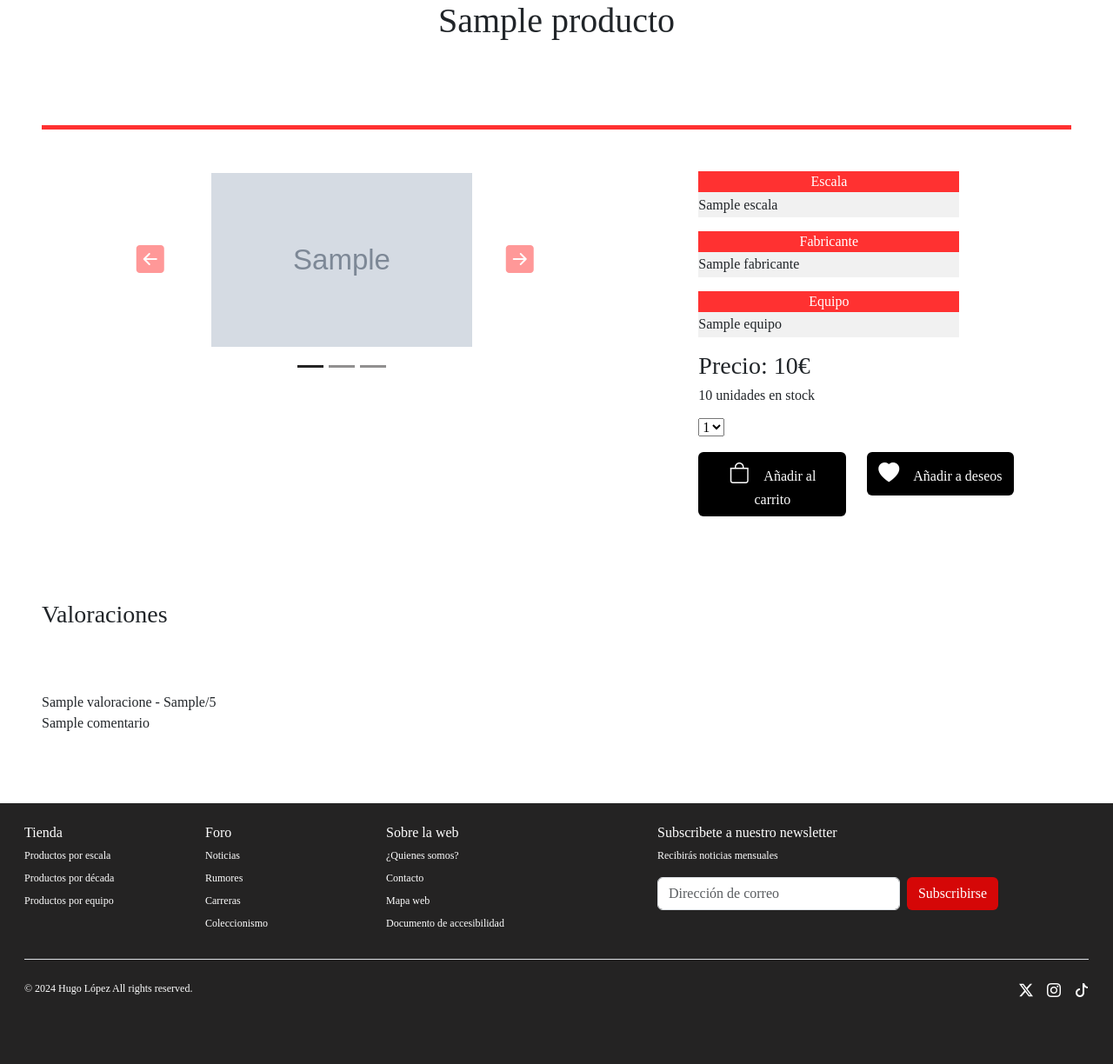
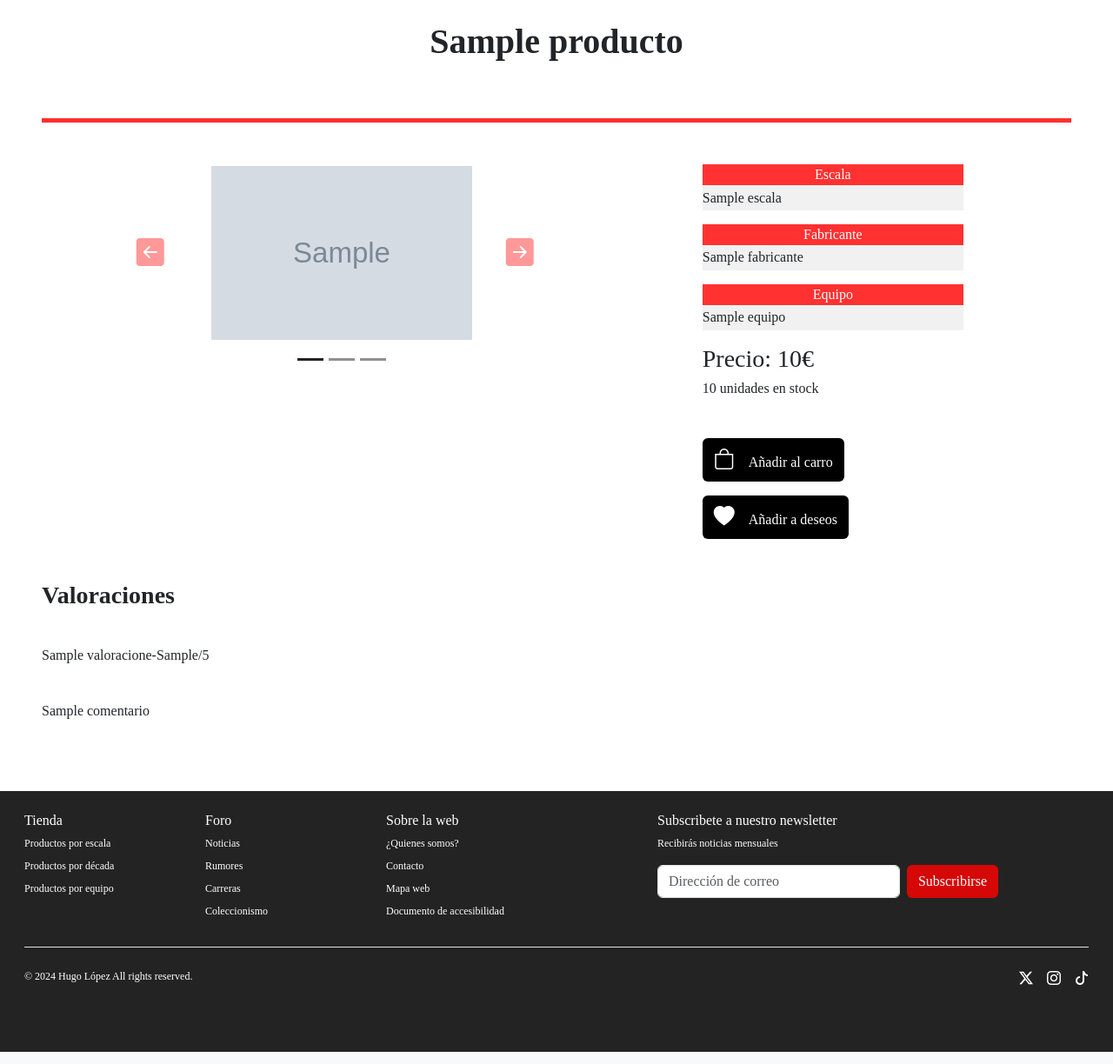
Before and after one commit to Hugo-Lopz/trabajo_final, a Symfony app: template F1Club/templates/producto/vistaProducto.html.twig in a window 1280 px wide. Shown: the part 205-1429 px from the top of the page at 87% size. Run offline with Twig, Linux system fonts and the light colour scheme; the template is opened without the code that fills it: most values are stand-ins (such as "Sample title", 1, 10 or a date in 2020); grey boxes marked "Sample" are stand-in pictures; style sheets or scripts are compiled from the project's sources; some libraries are stand-ins or nearby versions.

Commit message:
se añaden funcionalidades vue

```diff
--- a/F1Club/assets/js/app.js
+++ b/F1Club/assets/js/app.js
@@ -2,7 +2,7 @@ import { createApp, h } from 'vue'; // Importa la función h
 
 import ProductosStock from '../ficheros_vue/ProductosStock.vue';
 
-const stock = document.getElementById('app').getAttribute('data-stock');
+const stock = document.getElementById('stock').getAttribute('data-stock');
 
 createApp({
     data() {
@@ -15,4 +15,4 @@ createApp({
             stock: this.stock
         });
     }
-}).mount('#app');
+}).mount('#stock');
--- a/F1Club/public/styles/catalogueStyle.css
+++ b/F1Club/public/styles/catalogueStyle.css
@@ -95,10 +95,6 @@ nav li a {
 }
 
 /*Catálogo*/
-.titulo {
-    margin-bottom: 3rem;
-}
-
 .producto {
     margin: 5rem;
 }
--- a/F1Club/public/styles/productStyle.css
+++ b/F1Club/public/styles/productStyle.css
@@ -170,8 +170,8 @@ option i {
 }
 
 .sliderImagenCatalogo {
-    width: 600px;
-    height: 370px;
+    width: 1000px;
+    height: 560px;
 }
 
 .producto .carousel-item .container {
@@ -210,10 +210,6 @@ option i {
 
 .info {
     margin-top: 3rem;
-}
-
-.carritoForm {
-    margin-top: 1rem;
 }
 
 /*Valoración*/
--- a/F1Club/public/styles/style.css
+++ b/F1Club/public/styles/style.css
@@ -316,7 +316,7 @@ section {
 }
 
 .titulo {
-    margin-bottom: 3rem;
+    font-weight: bold;
     font-family: "Exo2";
 }
 
--- a/F1Club/src/Controller/Shop/ProductoController.php
+++ b/F1Club/src/Controller/Shop/ProductoController.php
@@ -18,7 +18,7 @@ use Symfony\Component\Routing\Annotation\Route;
 class ProductoController extends AbstractController
 {
     #[Route('/producto/{id}', name: 'ver_producto')]
-    public function visualizarProducto(ValoracionRepository $valoracionRepository, CategoriaModule $categoriaModule, ProductoRepository $productoRepository, int $id): Response
+    public function visualizarProducto(LineaPedidoRepository $lineaPedidoRepository,ValoracionRepository $valoracionRepository, CategoriaModule $categoriaModule, ProductoRepository $productoRepository, int $id): Response
     {
         //Con la clase que hemos creado vuelvo a obtener todos los datos necesarios para el navbar
         $escalas = $categoriaModule->getEscalas();
@@ -31,12 +31,13 @@ class ProductoController extends AbstractController
         $escala = $producto->getEscala();
         $fabricante = $producto->getFabricante();
         $equipo = $producto->getEquipo();
+        $ventas = $lineaPedidoRepository->obtenerVentasProducto($id);
         //Obtengo todas las valoraciones de este producto con el repository
         $valoraciones = $valoracionRepository->findBy(['producto' => $producto]);
 
 
         return $this->render('producto/vistaProducto.html.twig', [
-            'valoraciones' => $valoraciones, 'producto' => $producto, 'imagenes' => $imagenes, 'escala' => $escala, 'fabricante' => $fabricante, 'equipo' => $equipo, 'escalas' => $escalas, 'equipos' => $equipos, 'fabricantes' => $fabricantes
+            'ventas' => $ventas, 'valoraciones' => $valoraciones, 'producto' => $producto, 'imagenes' => $imagenes, 'escala' => $escala, 'fabricante' => $fabricante, 'equipo' => $equipo, 'escalas' => $escalas, 'equipos' => $equipos, 'fabricantes' => $fabricantes
         ]);
     }
 
--- a/F1Club/templates/producto/vistaProducto.html.twig
+++ b/F1Club/templates/producto/vistaProducto.html.twig
@@ -8,7 +8,7 @@
 {% include '/compartido/nav.html.twig' with {'escalas': escalas, 'equipos': equipos, 'fabricantes': fabricantes} %}
 
 <div class="d-flex align-items-center justify-content-center">
-        <h1 class="titulo">{{ producto.nombreproducto }}</h1>
+	<h1 class="titulo mt-4">{{ producto.nombreproducto }}</h1>
 </div>
 <section id="producto" class="producto d-flex align-items-center">
 	<div class="contenedor container-fluid">
@@ -18,12 +18,9 @@
 					<div class="col-12 col-xl-9">
 						<div id="carousel1" class="carousel slide">
 							<div class="carousel-indicators">
-                                    <button type="button" data-bs-target="#carousel1" data-bs-slide-to="0"
-                                        class="active" aria-current="true" aria-label="Slide 1"></button>
-                                    <button type="button" data-bs-target="#carousel1" data-bs-slide-to="1"
-                                        aria-label="Slide 2"></button>
-                                    <button type="button" data-bs-target="#carousel1" data-bs-slide-to="2"
-                                        aria-label="Slide 3"></button>
+								<button type="button" data-bs-target="#carousel1" data-bs-slide-to="0" class="active" aria-current="true" aria-label="Slide 1"></button>
+								<button type="button" data-bs-target="#carousel1" data-bs-slide-to="1" aria-label="Slide 2"></button>
+								<button type="button" data-bs-target="#carousel1" data-bs-slide-to="2" aria-label="Slide 3"></button>
 							</div>
 							<div class="carousel-inner">
 								{% if imagenes %}
@@ -36,13 +33,11 @@
 									{% endfor %}
 								{% endif %}
 							</div>
-                                <button class="carousel-control-prev" type="button" data-bs-target="#carousel1"
-                                    data-bs-slide="prev">
+							<button class="carousel-control-prev" type="button" data-bs-target="#carousel1" data-bs-slide="prev">
 								<i class="bi bi-arrow-left-square-fill"></i>
 								<span class="visually-hidden">Previous</span>
 							</button>
-                                <button class="carousel-control-next" type="button" data-bs-target="#carousel1"
-                                    data-bs-slide="next">
+							<button class="carousel-control-next" type="button" data-bs-target="#carousel1" data-bs-slide="next">
 								<i class="bi bi-arrow-right-square-fill"></i>
 								<span class="visually-hidden">Next</span>
 							</button>
@@ -54,39 +49,65 @@
 				<div class="descripcion d-flex justify-content-center">
 					<div class="info">
 						<label>Escala</label>
-                            <p> {{ escala.nombreescala }} </p>
+						<p>
+							{{ escala.nombreescala }}
+						</p>
 
 						<label>Fabricante</label>
-                            <p> {{ fabricante.nombre }} </p>
+						<p>
+							{{ fabricante.nombre }}
+						</p>
 
 						<label>Equipo</label>
-                            <p> {{ equipo.nombreequipo }} </p>
+						<p>
+							{{ equipo.nombreequipo }}
+						</p>
 
 						<div>
 							<h3>Precio:<span> {{ producto.precio }}€</span></h3>
 							<h6>{{ producto.stock }} unidades en stock</h6>
-                                <div id="app" data-stock="{{ producto.stock }}">
+							<div id="stock" data-stock="{{ producto.stock }}">
 								<div id="stock-message"></div>
 							</div>
-                                <form class="carritoForm" action="{{ path('agregar_producto_al_carrito', { idProducto: producto.id }) }}" method = "post">
+							<form action="{{ path('agregar_producto_al_carrito', { idProducto: producto.id }) }}" method="post">
+								<div class="modal fade" id="modalCantidad" tabindex="-1" aria-labelledby="labelModalCantidad" aria-hidden="true">
+									<div class="modal-dialog">
+										<div class="modal-content">
+											<div class="modal-header">
+												<h1 class="modal-title fs-5" id="labelModalCantidad">Elige cuantas unidades quieres</h1>
+												<button type="button" class="btn-close" data-bs-dismiss="modal" aria-label="Close"></button>
+											</div>
+											<div class="modal-body d-flex align-items-center justify-content-center">
 												<select name="cantidad">
-                                        <option value=1 selected>1</option>
-                                        <option value=2>2</option>
-                                        <option value=3>3</option>
+													<option value="1" selected>1</option>
+													<option value="2">2</option>
+													<option value="3">3</option>
 												</select>
+											</div>
+											<div class="modal-footer">
+												<button type="button" class="btn" data-bs-dismiss="modal">Cerrar</button>
+												<button type="submit" class="btn">Aceptar</button>
+											</div>
+										</div>
+									</div>
+								</div>
 							</br>
 							<div class="row">
-                                        <div class="col-sm-12 col-md-6">
-                                            <button class="btn" type="submit"><i class="bi bi-bag"></i>Añadir al carrito</button>
+								<div class="col-12">
+									<button type="button" class="btn" data-bs-toggle="modal" data-bs-target="#modalCantidad">
+										<i class="bi bi-bag"></i>Añadir al carro
+									</button>
 								</div>
-                                        <div class="col-sm-12 col-md-6">
-                                            <a href="{{ path('agregar_producto_a_lista_deseos', { idProducto: producto.id }) }}"><button class="btn btn2"><i class="bi bi-heart-fill"></i>Añadir a deseos</button></a>
+								<div class="col-12">
+									<a href="{{ path('agregar_producto_a_lista_deseos', { idProducto: producto.id }) }}">
+										<button class="btn btn2">
+											<i class="bi bi-heart-fill"></i>Añadir a deseos</button>
+									</a>
 								</div>
 							</div>
 						</form>
-                            </br>
-                            </br>
 				{% if app.user %}
+				<div class="mt-5">
                     <h4>Valorar producto</h4>
                     <form class="valoracionForm" action="{{ path('valoracion_producto', { idProducto: producto.id }) }}" method = "post">
                         <h6>Seleccione que valoración numérica le da al producto:</h6>
@@ -98,13 +119,11 @@
                             <option value=5>5</option>
                         </select>
 						</br>
-                                        </br>
-                                    <label for="comentario" class="form-label">Comentario:</label>
-                                       </br>
-                                    <input type="text" name="comentario" id="comentario" class="form-control"></input>
-                                    </br>
-                                    <button class="btn" type="submit">Valorar producto</button>
+                        <label for="comentario" class="form-label mt-2">Comentario:</label>
+                        <input type="text" name="comentario" id="comentario" class="form-control mt-2"></input>
+                    	<button class="btn mt-2" type="submit">Valorar producto</button>
                     </form>
+				</div>
                 {% endif %}
 </div>
 </div>
@@ -116,15 +135,11 @@
     <h3 class="titulo">Valoraciones</h3>
     </br>
     {% if valoraciones is empty %}
-            <p> Todavía no existen valoraciones </p>
+    <p>Todavía no existen valoraciones</p>
     {% else %}
     {% for valoracion in valoraciones %}
-            <p>{{valoracion.nombreUsuario}} - {{valoracion.valoracionNumerica}}/5
-             </br>
-             {{valoracion.comentario}}
-            </p>
+    <p>{{valoracion.nombreUsuario}}-{{valoracion.valoracionNumerica}}/5</p></br>{{valoracion.comentario}}</p>
     {% endfor %}
     {% endif %}
     </section>
-	{% include '/compartido/footer.html.twig' %}
-{% endblock %}
+    {% include '/compartido/footer.html.twig' %}{% endblock %}
```
Also changed, not shown: F1Club/src/Repository/LineaPedidoRepository.php (+11 -0 lines), 6 other files. Lines whose indentation alone changed are shown as unchanged.
